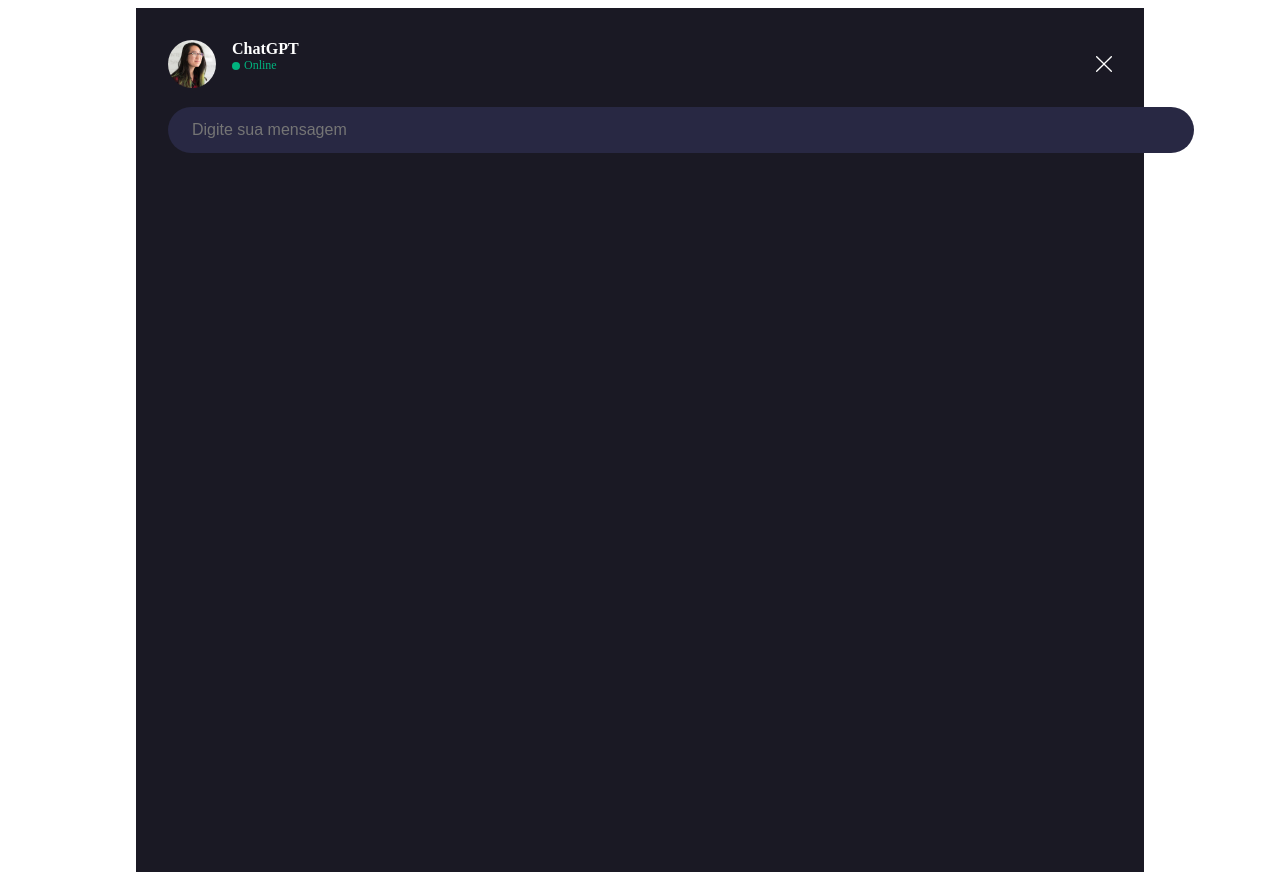
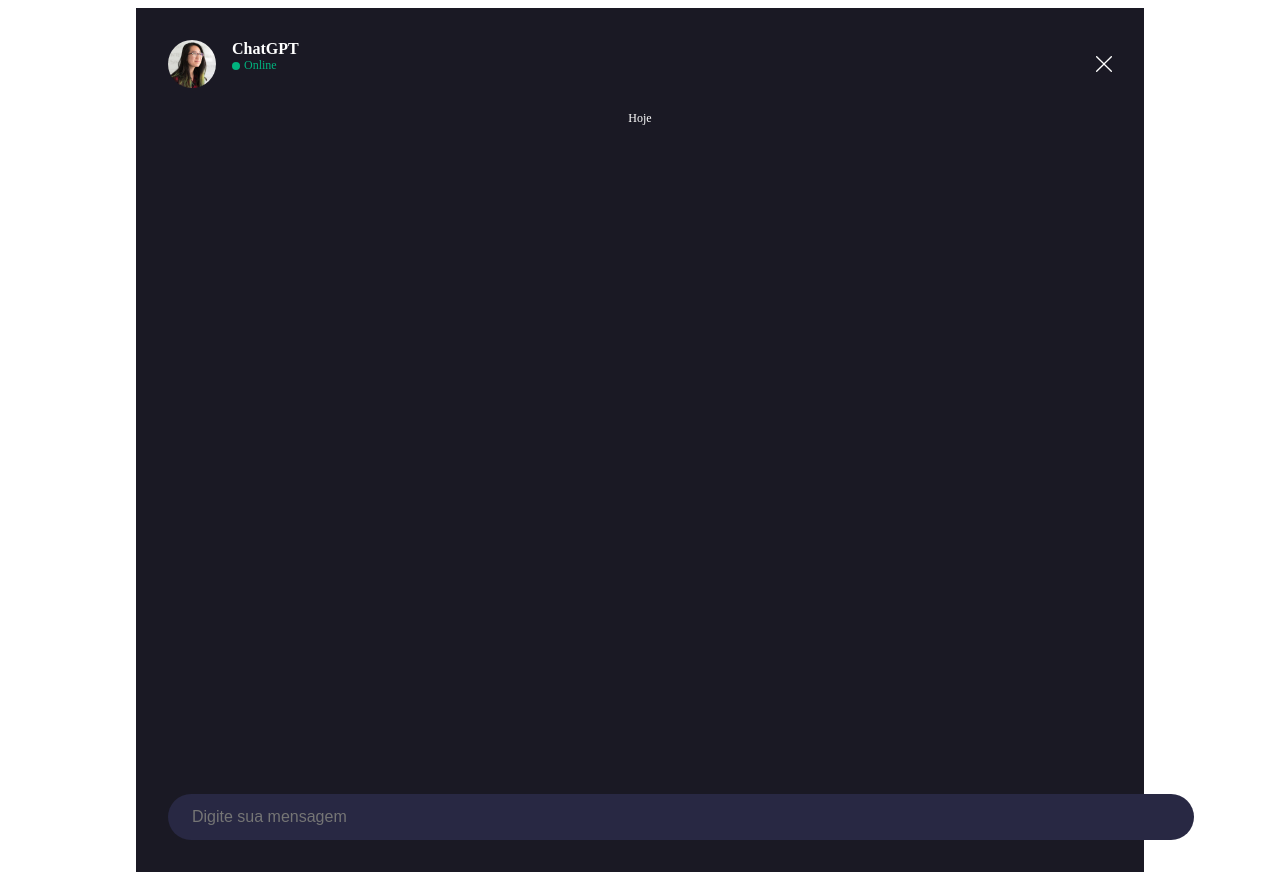
Before and after one commit to claytonfortunato/webChat-04, a React (Vite) app: page / in a window 1280 px wide. Built offline with nearby package versions, Linux system fonts and the light colour scheme; the HTML template or start-up script is replaced by a standard one.

Commit message:
feat: font add e component body

```diff
--- a/index.html
+++ b/index.html
@@ -1,10 +1,17 @@
 <!DOCTYPE html>
-<html lang="en">
+<html lang="pt-br">
   <head>
     <meta charset="UTF-8" />
     <link rel="icon" type="image/svg+xml" href="/vite.svg" />
     <meta name="viewport" content="width=device-width, initial-scale=1.0" />
     <title>Chat</title>
+
+    <link rel="preconnect" href="https://fonts.googleapis.com" />
+    <link rel="preconnect" href="https://fonts.gstatic.com" crossorigin />
+    <link
+      href="https://fonts.googleapis.com/css2?family=Poppins:ital,wght@0,500;1,500;1,600&display=swap"
+      rel="stylesheet"
+    />
   </head>
   <body>
     <div id="root"></div>
--- a/src/App.tsx
+++ b/src/App.tsx
@@ -1,3 +1,4 @@
+import ChatBody from "./components/ChatBody";
 import ChatHeader from "./components/ChatHeader";
 import ChatInput from "./components/ChatInput";
 import * as C from "./styles";
@@ -6,6 +7,7 @@
   return (
     <C.Container>
       <ChatHeader />
+      <ChatBody />
       <ChatInput />
     </C.Container>
   );
--- a/src/GlobalStyle.ts
+++ b/src/GlobalStyle.ts
@@ -5,6 +5,7 @@
         padding: 0;
         margin: 0;
         box-sizing: border-box;
+        font-family: 'Poppins', sans-serif;
     }
 
     body {
--- /dev/null
+++ b/src/components/ChatBody/index.tsx
@@ -0,0 +1,11 @@
+import * as C from "./styles";
+
+const ChatBody = () => {
+  return (
+    <C.Container>
+      <div className="date">Hoje</div>
+    </C.Container>
+  );
+};
+
+export default ChatBody;
--- /dev/null
+++ b/src/components/ChatBody/styles.ts
@@ -0,0 +1,20 @@
+import styled from "styled-components";
+
+export const Container = styled.div`
+  overflow-y: scroll;
+
+  display: flex;
+  flex-direction: column;
+  gap: 1.875rem;
+  font-size: 0.75rem;
+  line-height: 1.4rem;
+
+  &::-webkit-scrollbar {
+    display: none;
+  }
+
+  .date {
+    text-align: center;
+    color: #fff;
+  }
+`;
```
